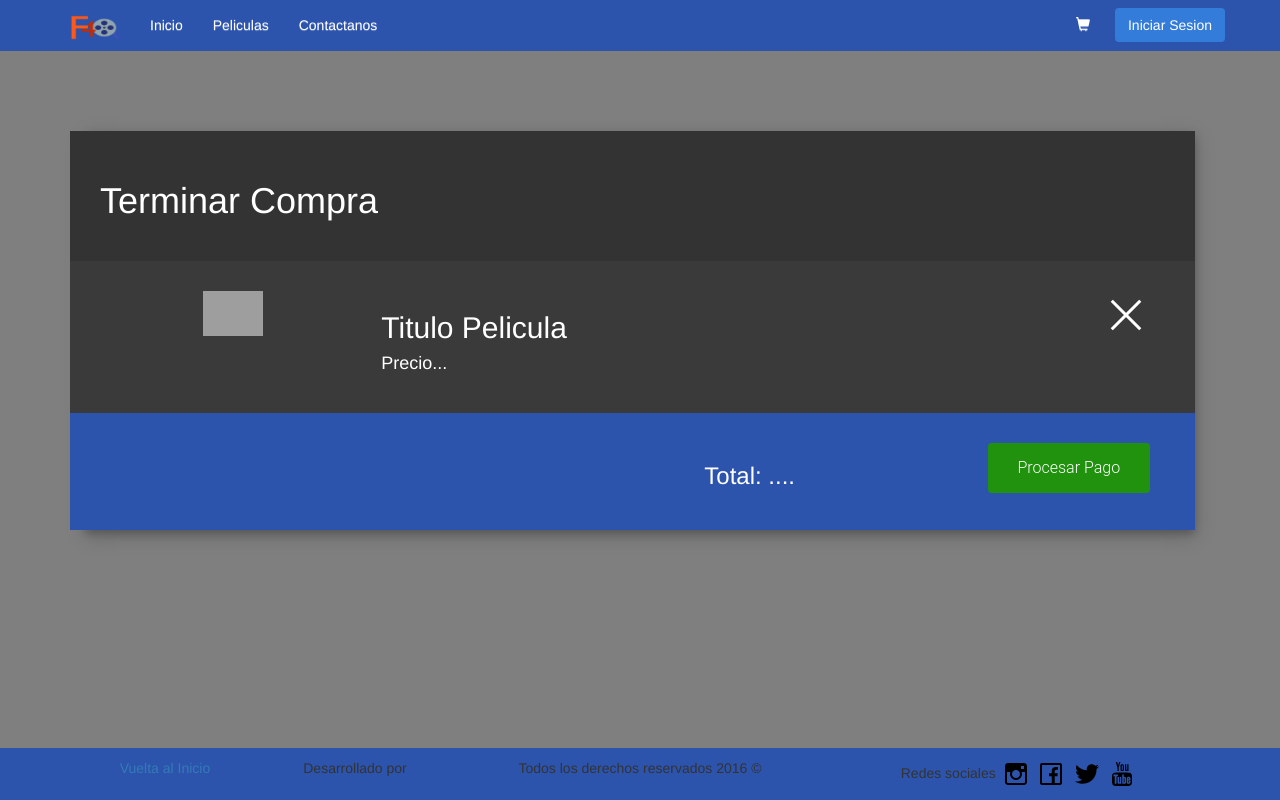
After one commit to SoftARV/F4movies-web-page, a PHP site: page /checkout.php in a window 1280 px wide. The commit adds this page. Run offline with PHP 8.4, Linux system fonts and the light colour scheme; some libraries are stand-ins or nearby versions; grey boxes are pictures that could not be loaded.

Commit message:
feat: search partially working, added checkout view

```diff
--- /dev/null
+++ b/checkout.php
@@ -0,0 +1,52 @@
+<?php
+		include("modules/modules.php");
+		session_start();
+?>
+<!DOCTYPE html>
+<html lang="en">
+<head>
+	<meta charset="UTF-8">
+	<?php echo Head('Checkout'); ?>
+	<link rel="stylesheet" type="text/css" href="css/style-checkout.css">
+</head>
+<body>
+	<?php echo Menu(); ?>
+
+	<article>
+		<div class="container checkout">
+		<div class="checkout-panel">
+			<div class="row">
+				<div class="col-md-12 checkout-header">
+					<h1>Terminar Compra</h1>
+				</div>
+			</div>
+			<div class="row movie-list">
+				<div class="col-md-3 poster-movie text-center">
+	                <img src="http://ia.media-imdb.com/images/M/MV5BMjQyMzgzNTYzNF5BMl5BanBnXkFtZTgwNjA5OTQ3ODE@._V1_UX182_CR0,0,182,268_AL_.jpg" width="60" alt="">
+	            </div>
+	            <div class="col-md-8 description-movie">
+	                <h2>Titulo Pelicula</h2>
+	                <h4>Precio...</h4>
+	            </div>
+	            <div class="col-md-1 remove-movie text-right">
+	                <a href=""><img src="images/delete_sign.png" alt=""></a>
+	            </div>
+			</div>
+			<div class="row text-right checkout-footer">
+				<div class="col-md-8">
+					<h3>Total: ....</h3>
+				</div>
+				<div class="col-md-4">
+					<button type="button" class="btn btn-primary pago">Procesar Pago</button>
+				</div>
+			</div>
+		</div>
+		</div>
+	</article>
+
+	<footer>
+		<?php echo Footer(); ?>
+	</footer>
+	<?php echo imports(); ?>
+</body>
+</html>
--- /dev/null
+++ b/css/style-checkout.css
@@ -0,0 +1,55 @@
+.checkout {
+	margin-top: 50px;
+	margin-left: auto;
+	margin-right: auto;
+	margin-bottom: 50px;
+	padding: 30px;
+}
+
+.checkout-panel {
+	box-shadow: 0 4px 8px 0 rgba(0, 0, 0, 0.2), 0 6px 20px 0 rgba(0, 0, 0, 0.19);
+}
+
+.checkout-header {
+	color: white;
+	background-color: #333;
+	padding: 30px;
+}
+
+.movie-list {
+	background-color: #3a3a3a;
+	padding: 30px;
+}
+
+.checkout-footer {
+	color: white;
+	background-color: #2D54AD;
+	padding: 30px;
+}
+
+button.pago {
+    width: 50%;
+    height: 50px;
+    margin: 0;
+    padding: 0 20px;
+    vertical-align: middle;
+    background: #20920E;
+    border: 0;
+    font-family: 'Roboto', sans-serif;
+    font-size: 16px;
+    font-weight: 300;
+    line-height: 50px;
+    color: #fff;
+    -moz-border-radius: 4px; -webkit-border-radius: 4px; border-radius: 4px;
+    text-shadow: none;
+    -moz-box-shadow: none; -webkit-box-shadow: none; box-shadow: none;
+    -o-transition: all .3s; -moz-transition: all .3s; -webkit-transition: all .3s; -ms-transition: all .3s; transition: all .3s;
+}
+
+button.pago:hover { opacity: 0.6; color: #fff; }
+
+button.pago:active { outline: 0; opacity: 0.6; color: #fff; -moz-box-shadow: none; -webkit-box-shadow: none; box-shadow: none; }
+
+button.pago:focus { outline: 0; opacity: 0.6; background: #166B0A; color: #fff; }
+
+button.pago:active:focus, button.pago.active:focus { outline: 0; opacity: 0.6; background: #166B0A; color: #fff; }
--- a/css/style-index.css
+++ b/css/style-index.css
@@ -25,8 +25,10 @@
 	margin-left: 50px;
 }
 
-.search-btn {
+.search-btn, .search-btn:visited {
 	background-color: orange;
+	text-decoration: none;
+	color: black;
 }
 
 #livesearch {
--- a/index.php
+++ b/index.php
@@ -27,11 +27,11 @@
 			<div class="row main-search">
 				<div class="col-md-8 col-sm-8">
 					<h1>Bienvenido a F4movies</h1>
-					<form action="" class="form-horizontal search">
+					<form action="peliculas.php" method="GET" class="form-horizontal search">
 						<div class="form-group form-group-lg input-group">
-							<input type="text" id="search" class="form-control" placeholder="Buscar Pelicula...">
+							<input type="text" id="search" class="form-control" name="keywords" placeholder="Buscar Pelicula...">
 							<div class="input-group-btn">
-								<button class="btn btn-lg search-btn"><span class="glyphicon glyphicon-search"></span></button>
+								<button class="btn btn-lg search-btn" type="submit"><span class="glyphicon glyphicon-search"></span></button>
 							</div>
 						</div>
 						<div id="livesearch"></div>
--- a/peliculas.php
+++ b/peliculas.php
@@ -60,7 +60,7 @@
 
 		<div class="col-lg-10" style="color: white;">
 			<?php
-				movies();
+				movies($_GET['keywords']);
 			?>
 			</div>
 		</div>
```
Also changed, not shown: js/livesearch.js (+0 -24 lines), modules/peliculas.php (+10 -2 lines).
